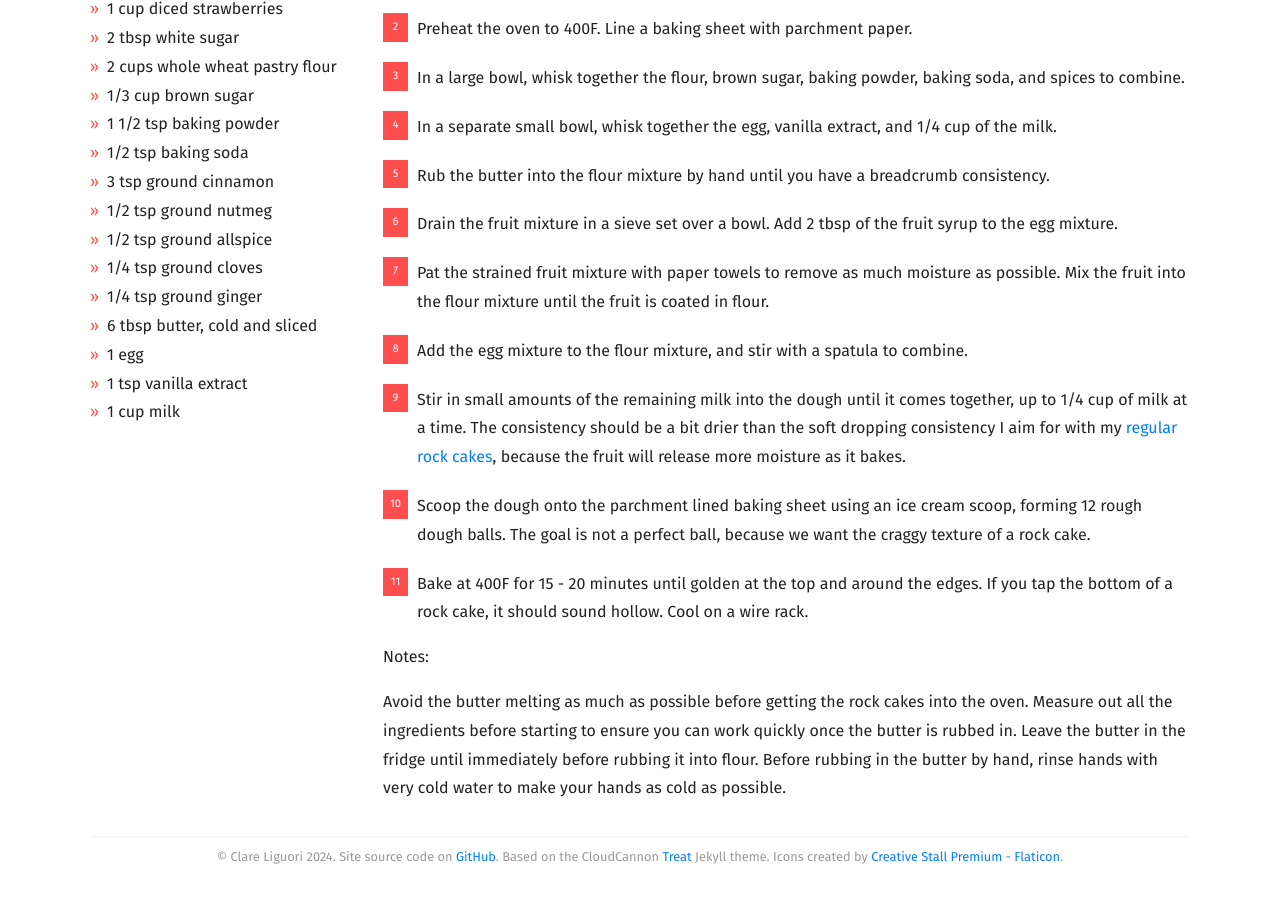
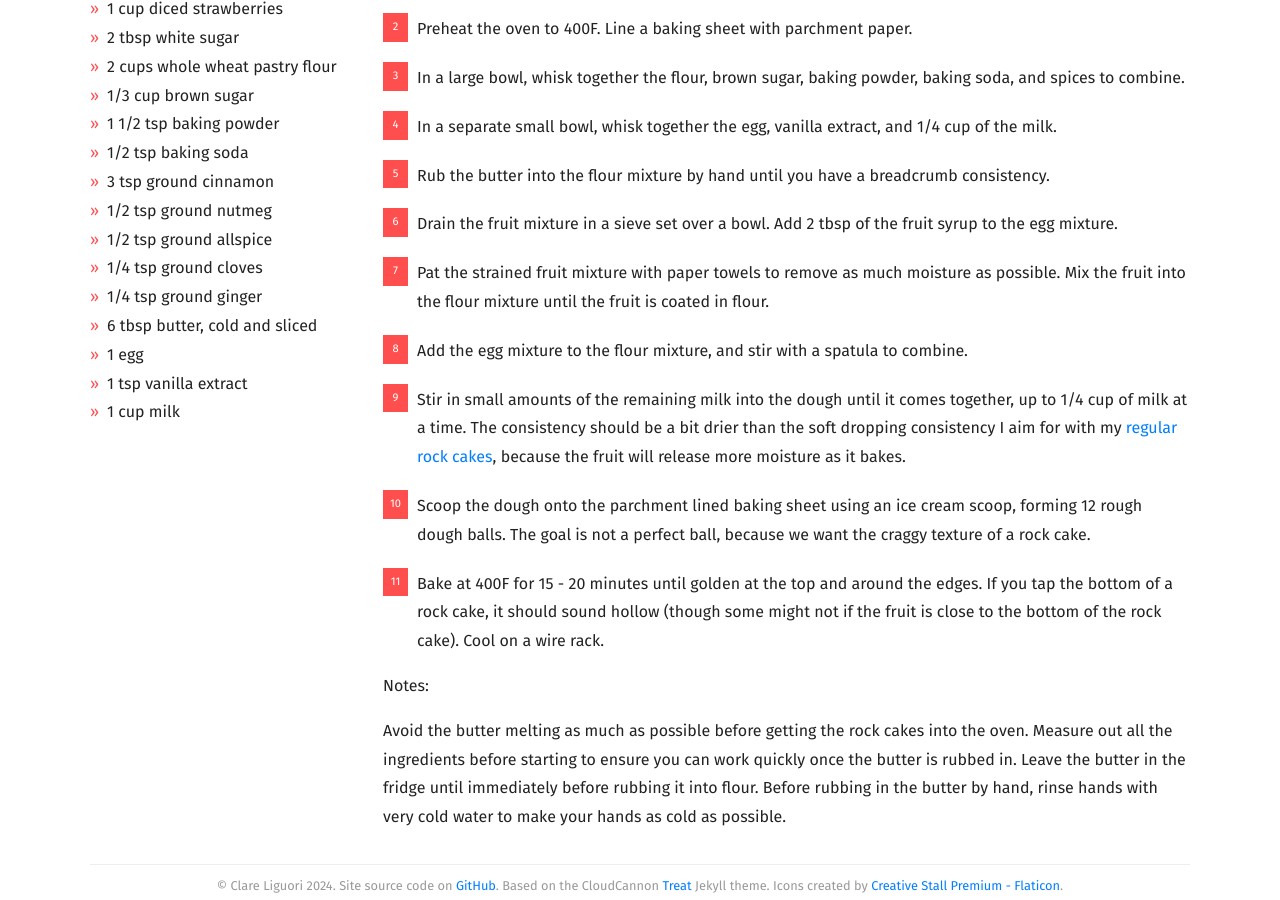
Before and after one commit to clareliguori/recipes, a Jekyll site: the page built from _posts/0000-00-00-rock-cakes-strawberry-rhubarb.md, in a window 1280 px wide and 900 px high, scrolled down 1352 px. Built offline with Jekyll 4.4.1, drawn with Linux system fonts in a browser that asks for light colours; nearby versions of some CDN libraries; before the commit the page ends 2224 px from its top, so only the background shows below that.

Commit message:
Update done description

```diff
--- a/_posts/0000-00-00-rock-cakes-strawberry-rhubarb.md
+++ b/_posts/0000-00-00-rock-cakes-strawberry-rhubarb.md
@@ -42,7 +42,7 @@ recipe:
     The consistency should be a bit drier than the soft dropping consistency I aim for with my [regular rock cakes](rock-cakes),
     because the fruit will release more moisture as it bakes.
     1. Scoop the dough onto the parchment lined baking sheet using an ice cream scoop, forming 12 rough dough balls. The goal is not a perfect ball, because we want the craggy texture of a rock cake.
-    1. Bake at 400F for 15 - 20 minutes until golden at the top and around the edges. If you tap the bottom of a rock cake, it should sound hollow. Cool on a wire rack.
+    1. Bake at 400F for 15 - 20 minutes until golden at the top and around the edges. If you tap the bottom of a rock cake, it should sound hollow (though some might not if the fruit is close to the bottom of the rock cake). Cool on a wire rack.
 
     Notes:
 
```
